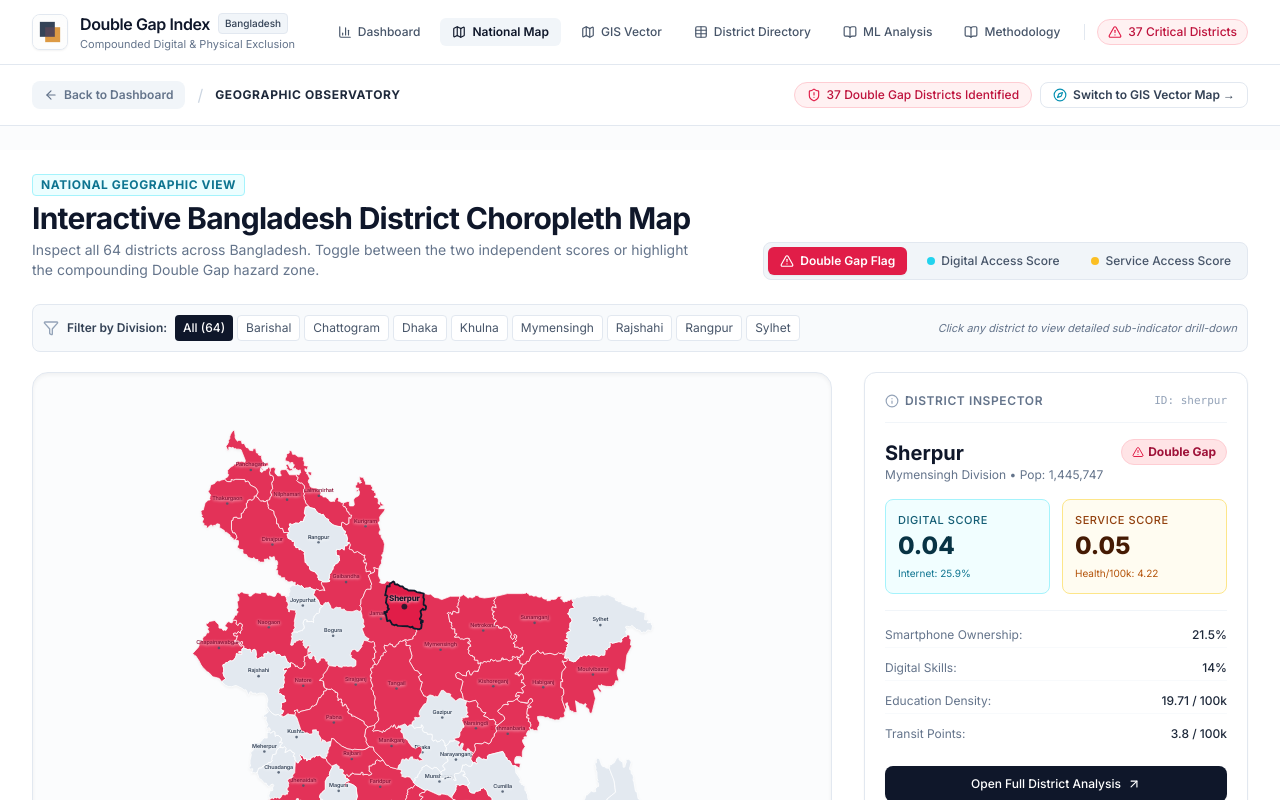
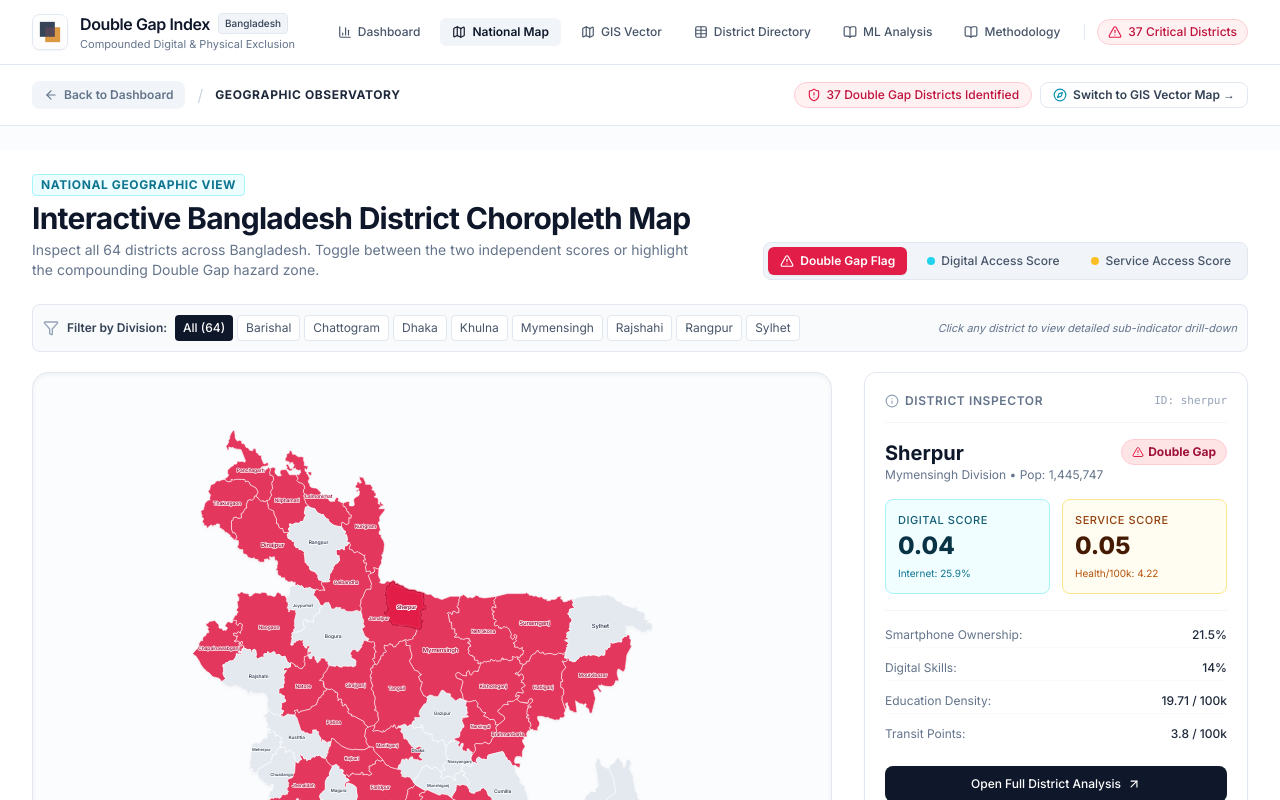
Before and after one commit to mhjayeed715/Double-Gap-Index-DGI, a Next.js app: page /map in a window 1280 px wide. Shown: the top 800 px of the page. Built offline with nearby package versions, Linux system fonts and the light colour scheme; no server answers; the database is empty.

Commit message:
fix(map): eliminate harsh black outline with luminous accent border and calibrate font sizes/offsets for dense districts

```diff
--- a/components/ChoroplethMap.tsx
+++ b/components/ChoroplethMap.tsx
@@ -9,6 +9,51 @@ import { Layers, Info, Filter, ArrowUpRight, AlertTriangle } from "lucide-react"
 interface ChoroplethMapProps {
   districts: District[];
 }
+
+// Fine-tuned label coordinates and area-proportional font sizing to eliminate overlap
+const DISTRICT_LABEL_CONFIG: Record<
+  string,
+  { dx?: number; dy?: number; fontSize?: number }
+> = {
+  // Dense / small districts - compact font and non-overlapping centroid offsets
+  narayanganj: { dx: 5, dy: 3, fontSize: 5.6 },
+  dhaka: { dx: -6, dy: -2, fontSize: 6.0 },
+  munshiganj: { dx: -2, dy: 6, fontSize: 5.6 },
+  gazipur: { dx: 0, dy: -6, fontSize: 6.4 },
+  narsingdi: { dx: 6, dy: -2, fontSize: 6.0 },
+  manikganj: { dx: -6, dy: 0, fontSize: 6.2 },
+  shariatpur: { dx: 5, dy: 1, fontSize: 5.8 },
+  madaripur: { dx: -5, dy: 0, fontSize: 5.8 },
+  jhalokati: { dx: 4, dy: -2, fontSize: 5.6 },
+  pirojpur: { dx: -4, dy: 2, fontSize: 6.0 },
+  meherpur: { dx: -4, dy: -2, fontSize: 5.6 },
+  chuadanga: { dx: 4, dy: 3, fontSize: 5.8 },
+  feni: { dx: 4, dy: -2, fontSize: 5.8 },
+  joypurhat: { dx: 0, dy: 0, fontSize: 5.8 },
+  magura: { dx: 0, dy: 0, fontSize: 6.0 },
+  narail: { dx: 0, dy: 0, fontSize: 6.0 },
+  rajbari: { dx: 0, dy: 0, fontSize: 6.0 },
+  sherpur: { dx: 3, dy: 0, fontSize: 6.2 },
+  jamalpur: { dx: -3, dy: 0, fontSize: 6.4 },
+  chandpur: { dx: 3, dy: 0, fontSize: 6.2 },
+  lakshmipur: { dx: -2, dy: 0, fontSize: 6.4 },
+  gopalganj: { dx: -3, dy: 0, fontSize: 6.4 },
+  kushtia: { dx: 0, dy: 0, fontSize: 6.4 },
+  jhenaidah: { dx: 0, dy: 0, fontSize: 6.4 },
+
+  // Large expansive districts - comfortable 8.0px font
+  chattogram: { fontSize: 8.0 },
+  rangamati: { fontSize: 8.2 },
+  bandarban: { fontSize: 8.0 },
+  khagrachhari: { fontSize: 7.8 },
+  coxs_bazar: { fontSize: 7.8 },
+  khulna: { fontSize: 8.0 },
+  bagerhat: { fontSize: 7.8 },
+  dinajpur: { fontSize: 8.0 },
+  mymensingh: { fontSize: 8.0 },
+  sunamganj: { fontSize: 8.0 },
+  sylhet: { fontSize: 8.0 },
+};
 
 export default function ChoroplethMap({ districts }: ChoroplethMapProps) {
   const [activeMetric, setActiveMetric] = useState<ScoreType>("doublegap");
@@ -40,6 +85,36 @@ export default function ChoroplethMap({ districts }: ChoroplethMapProps) {
     }
     return districtMap.get("sherpur") || districts[0];
   }, [hoveredDistrictId, selectedDistrictId, districtMap, districts]);
+
+  // Active feature geometry for top-layer highlight overlay
+  const activeFeatureId = hoveredDistrictId || selectedDistrictId;
+  const activeFeature = useMemo(() => {
+    if (!activeFeatureId) return null;
+    return BANGLADESH_DISTRICTS_MAP.find((f) => f.id === activeFeatureId) || null;
+  }, [activeFeatureId]);
+
+  // Dynamic theme colors for active outline and text (replaces harsh black with professional theme accent)
+  const themeColors = useMemo(() => {
+    if (activeMetric === "doublegap") {
+      return {
+        stroke: "#be123c", // refined rose-700
+        glow: "rgba(244, 63, 94, 0.40)", // rose-500 aura
+        text: "#881337", // rose-900
+      };
+    }
+    if (activeMetric === "digital") {
+      return {
+        stroke: "#0284c7", // sky-600 ocean cyan
+        glow: "rgba(56, 189, 248, 0.40)", // sky-400 aura
+        text: "#0369a1", // sky-700
+      };
+    }
+    return {
+      stroke: "#d97706", // amber-600 warm gold
+      glow: "rgba(251, 191, 36, 0.40)", // amber-400 aura
+      text: "#92400e", // amber-800
+    };
+  }, [activeMetric]);
 
   // Color determination function
   const getDistrictColor = (districtId: string) => {
@@ -202,59 +277,107 @@ export default function ChoroplethMap({ districts }: ChoroplethMapProps) {
                   </pattern>
                 </defs>
 
-                {/* Render All 64 Districts */}
+                {/* 1. Base District Polygons Layer */}
+                <g id="district-polygons">
                   {BANGLADESH_DISTRICTS_MAP.map((feature) => {
                     const districtData = districtMap.get(feature.id);
-                  const isHovered = (hoveredDistrictId || selectedDistrictId) === feature.id;
                     const isFilteredOut =
                       selectedDivision !== "all" &&
                       districtData?.division !== selectedDivision;
-                  const isDoubleGap = districtData?.double_gap_flag;
+                    const isHovered = (hoveredDistrictId || selectedDistrictId) === feature.id;
                     const fillColor = getDistrictColor(feature.id);
 
                     return (
-                    <g
+                      <path
                         key={feature.id}
-                      className="cursor-pointer transition-all duration-150"
+                        d={feature.d}
+                        fill={fillColor}
+                        fillOpacity={isFilteredOut ? 0.15 : isHovered ? 1.0 : 0.88}
+                        stroke="#ffffff"
+                        strokeWidth={0.8}
+                        strokeOpacity={0.95}
+                        strokeLinejoin="round"
+                        strokeLinecap="round"
+                        className="cursor-pointer transition-colors duration-150"
                         onMouseEnter={() => setHoveredDistrictId(feature.id)}
                         onMouseLeave={() => setHoveredDistrictId(null)}
                         onClick={() => setSelectedDistrictId(feature.id)}
-                    >
+                      />
+                    );
+                  })}
+                </g>
+
+                {/* 2. Active / Hovered District Outline Overlay (Rendered ON TOP of all polygons) */}
+                {activeFeature && (
+                  <g id="active-district-outline" className="pointer-events-none">
+                    {/* Soft luminous aura */}
                     <path
-                        d={feature.d}
-                        fill={fillColor}
-                        fillOpacity={isFilteredOut ? 0.15 : isHovered ? 1.0 : 0.9}
-                        stroke={isHovered ? "#0f172a" : "#ffffff"}
-                        strokeWidth={isHovered ? 2.5 : 1}
+                      d={activeFeature.d}
+                      fill="none"
+                      stroke={themeColors.glow}
+                      strokeWidth={4.5}
                       strokeLinejoin="round"
-                        className="transition-colors duration-150"
+                      strokeLinecap="round"
                     />
+                    {/* Crisp accent border (replaces harsh black outline with professional executive theme stroke) */}
+                    <path
+                      d={activeFeature.d}
+                      fill="none"
+                      stroke={themeColors.stroke}
+                      strokeWidth={1.8}
+                      strokeLinejoin="round"
+                      strokeLinecap="round"
+                    />
+                  </g>
+                )}
 
-                      {/* District Center Marker */}
-                      <circle
-                        cx={feature.cx}
-                        cy={feature.cy}
-                        r={isHovered ? 4 : 1.8}
-                        fill={isHovered ? "#0f172a" : "#475569"}
-                        fillOpacity={isFilteredOut ? 0.25 : 0.85}
-                      />
+                {/* 3. District Name Labels Layer (With SVG white halo, area-calibrated font size, and zero dot clutter) */}
+                <g id="district-labels" className="pointer-events-none select-none">
+                  {BANGLADESH_DISTRICTS_MAP.map((feature) => {
+                    const districtData = districtMap.get(feature.id);
+                    const isFilteredOut =
+                      selectedDivision !== "all" &&
+                      districtData?.division !== selectedDivision;
+                    const isHovered = (hoveredDistrictId || selectedDistrictId) === feature.id;
+                    const isDoubleGap = districtData?.double_gap_flag;
 
-                      {/* Clear, legible district name label */}
+                    const cfg = DISTRICT_LABEL_CONFIG[feature.id] || {};
+                    const baseSize = cfg.fontSize || 6.8;
+                    const currentSize = isHovered ? baseSize + 0.8 : baseSize;
+                    const posX = feature.cx + (cfg.dx || 0);
+                    const posY = feature.cy + (cfg.dy || 0);
+
+                    return (
                       <text
-                        x={feature.cx}
-                        y={feature.cy - (isHovered ? 8 : 5)}
+                        key={feature.id}
+                        x={posX}
+                        y={posY}
                         textAnchor="middle"
-                        fontSize={isHovered ? "11" : "7.5"}
-                        fontWeight={isHovered ? "800" : isFilteredOut ? "500" : "600"}
-                        fill={isHovered ? "#0f172a" : isDoubleGap && activeMetric === "doublegap" ? "#881337" : "#334155"}
-                        opacity={isFilteredOut ? 0.35 : 0.95}
-                        className="pointer-events-none select-none drop-shadow-[0_1px_2px_rgba(255,255,255,0.95)] tracking-tight"
+                        dominantBaseline="central"
+                        fontSize={currentSize}
+                        fontWeight={isHovered ? "700" : isFilteredOut ? "500" : "600"}
+                        fill={
+                          isHovered
+                            ? themeColors.text
+                            : isDoubleGap && activeMetric === "doublegap"
+                            ? "#9f1239"
+                            : "#334155"
+                        }
+                        opacity={isFilteredOut ? 0.25 : 0.95}
+                        style={{
+                          paintOrder: "stroke fill",
+                          stroke: "#ffffff",
+                          strokeWidth: isHovered ? "2.6px" : "2.0px",
+                          strokeLinejoin: "round",
+                          strokeLinecap: "round",
+                          letterSpacing: "-0.015em",
+                        }}
                       >
                         {feature.name}
                       </text>
-                    </g>
                     );
                   })}
+                </g>
               </svg>
             </div>
 
```
Lines whose indentation alone changed are shown as unchanged.
